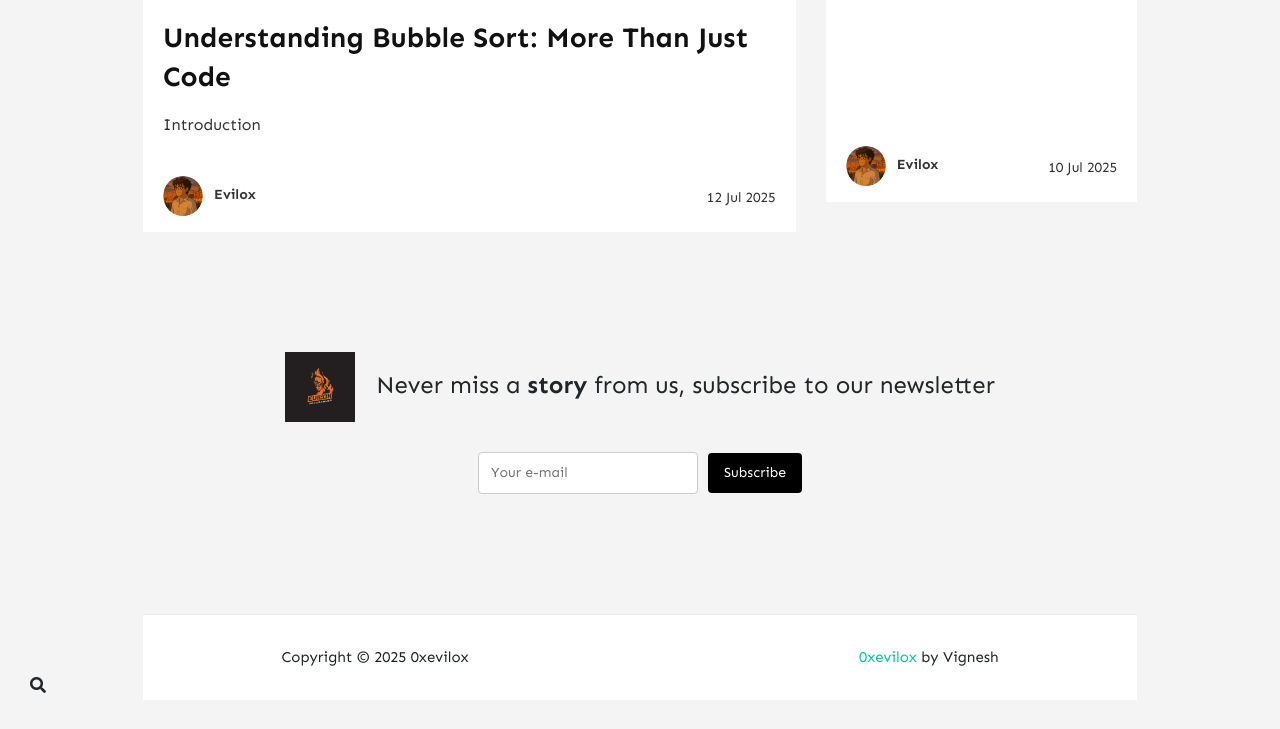
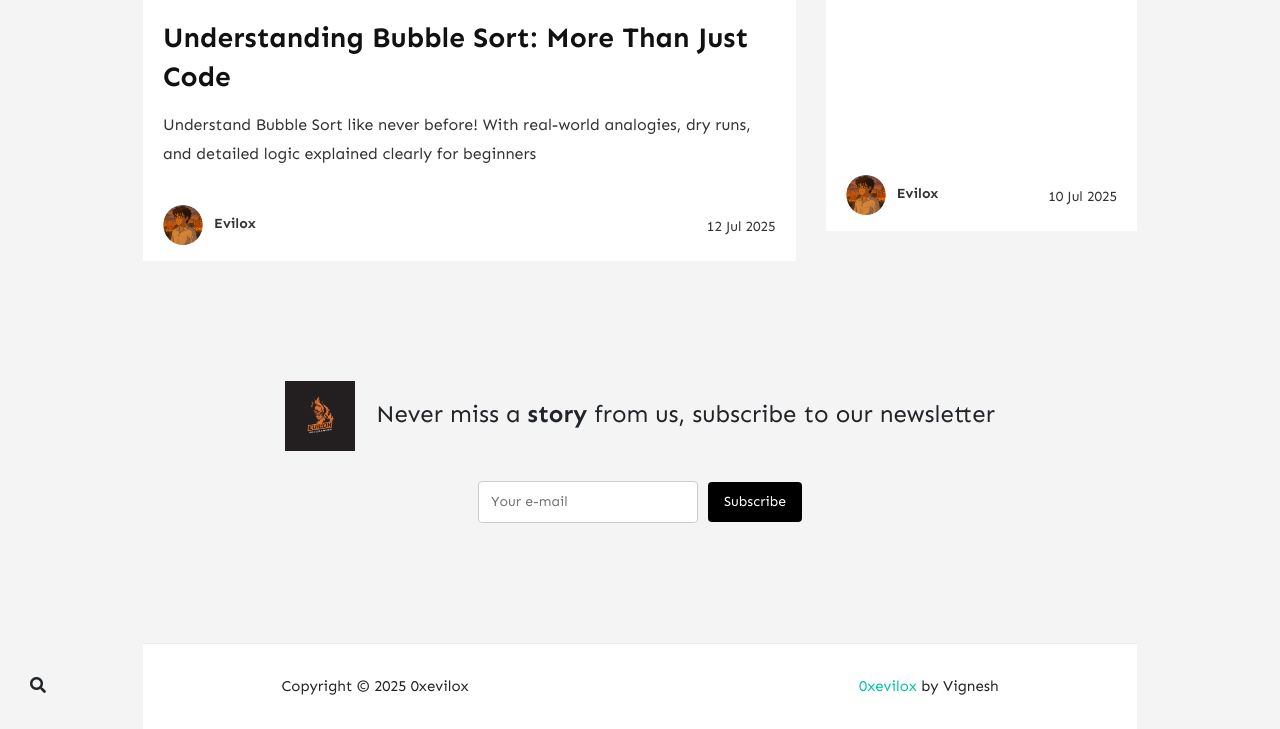
Before and after one commit to 0xevilox/0xevilox.github.io, a Jekyll site: the page built from index.html, in a window 1280 px wide and 1247 px high. Shown: the part 518-1247 px from the top of the window. Built offline with Jekyll 4.4.1, drawn with Linux system fonts in a browser that asks for light colours; nearby versions of some CDN libraries; the list of posts is cut into pages by our own code; comment, search, counter and statistics services are not loaded.

Commit message:
Complete fix and update

```diff
--- a/_includes/postbox.html
+++ b/_includes/postbox.html
@@ -25,7 +25,9 @@
                 </div>
                 {% endif %}
             </h2>
-            <h4 class="card-text">{{ post.excerpt | strip_html | truncatewords:30 }}</h4>
+            <h4 class="card-text">
+                {{ post.description | default: post.excerpt | strip_html | truncatewords: 30 }}
+            </h4>
         </div>
         <div class="card-footer bg-white">
             <div class="wrapfooter">
--- a/_posts/2025-08-12-bubble-sort-explained-for-beginners.md
+++ b/_posts/2025-08-12-bubble-sort-explained-for-beginners.md
@@ -1,6 +1,7 @@
 ---
 layout: post
 title: "Understanding Bubble Sort: More Than Just Code"
+description: "Understand Bubble Sort like never before! With real-world analogies, dry runs, and detailed logic explained clearly for beginners"
 date: 2025-07-12 5:00:00
 author: Vignesh
 categories: [Problem Solving,Alogrithm]
```
Also changed, not shown: _posts/2025-07-12-deep-dive-into-pointer.md (+1 -0 lines).
